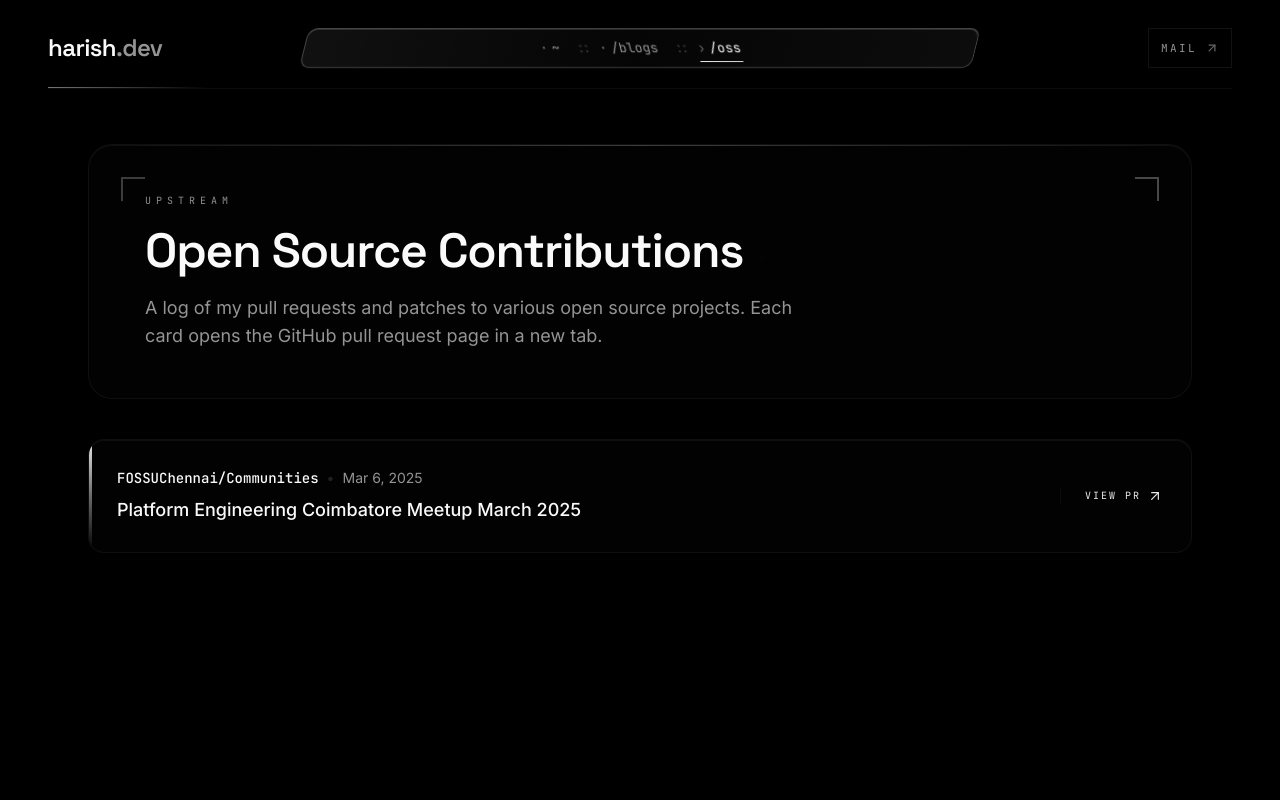
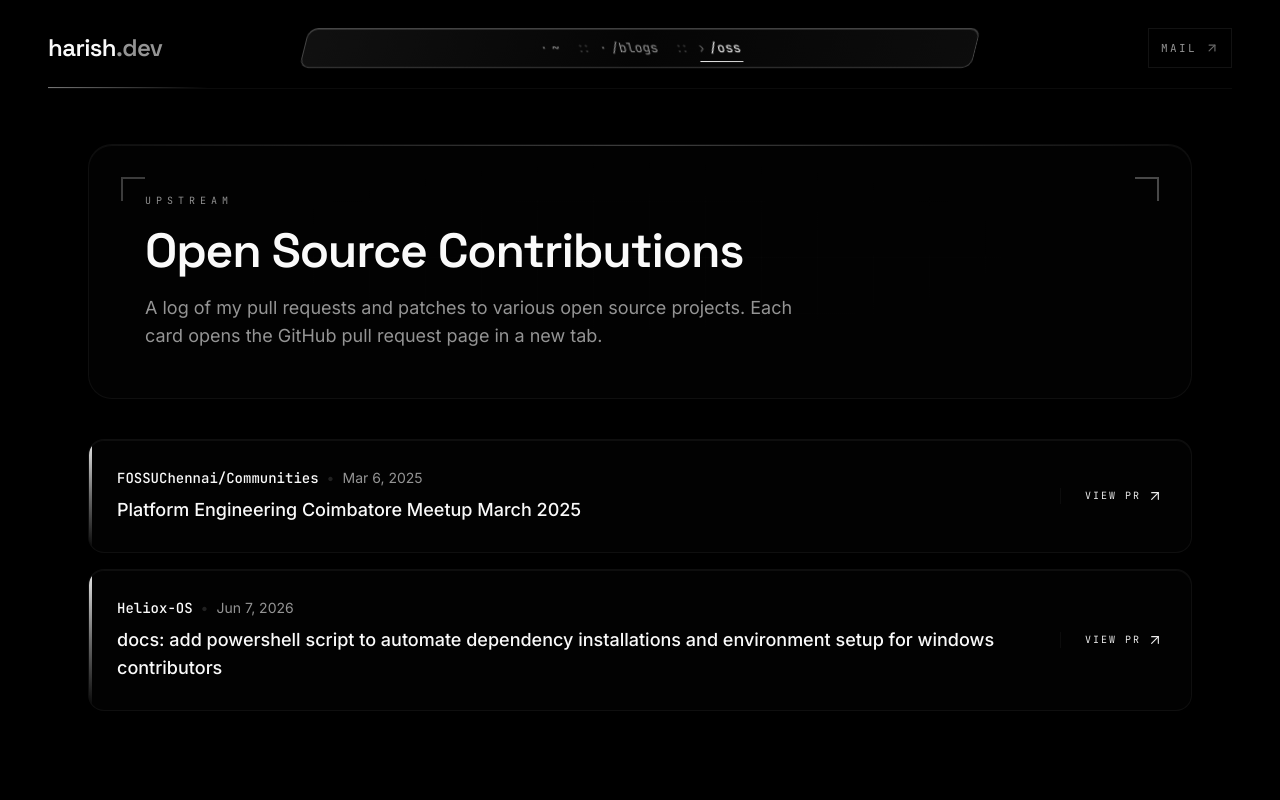
Before and after one commit to Raghavhari/Raghavhari.github.io, a React (Vite) app: page /oss in a window 1280 px wide. Shown: the top 800 px of the page. Built offline with nearby package versions, Linux system fonts and the light colour scheme; the HTML template or start-up script is replaced by a standard one.

Commit message:
Add new OSS contribution for Heliox-OS project

```diff
--- a/src/data/oss.ts
+++ b/src/data/oss.ts
@@ -12,4 +12,10 @@ export const oss: OssContribution[] = [
     prTitle: "Platform Engineering Coimbatore Meetup March 2025",
     prUrl: "https://github.com/FOSSUChennai/Communities/pull/169"
   },
+  {
+    name: "Heliox-OS",
+    date: "Jun 7, 2026",
+    prTitle: "docs: add powershell script to automate dependency installations and environment setup for windows contributors",
+    prUrl: "https://github.com/VyomKulshrestha/Heliox-OS/pull/364"
+  },
 ];
```
